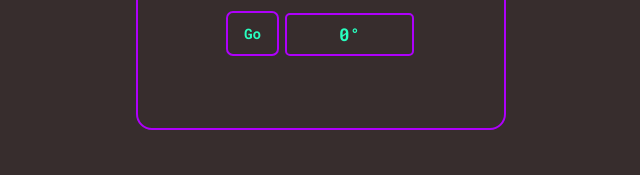
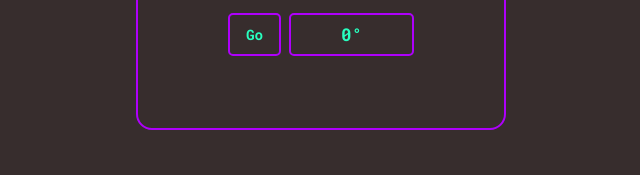
Before and after one commit to 3mrfouad/clockAngleCalc, a plain HTML site: page index.html in a window 1280 px wide. Shown: the part 606-781 px from the top of the page, 319-959 px from the left. Drawn offline with Linux system fonts and the light colour scheme; files whose address does not match are found by name.

```diff
--- a/assets/style.css
+++ b/assets/style.css
@@ -61,14 +61,13 @@ body.container {
 }
 
 .btn {
-  border: none;
-  outline: 2px solid var(--secondary-color);
+  border: 2px solid var(--secondary-color);
   background: transparent;
   color: var(--primary-color);
   font-size: 0.9rem;
   font-weight: 700;
   border-radius: 5px;
-  padding: 0.7rem 1rem;
+  padding: 0.65rem 1rem;
   margin: 0 0.5rem 0 0;
   cursor: pointer;
 }
```
